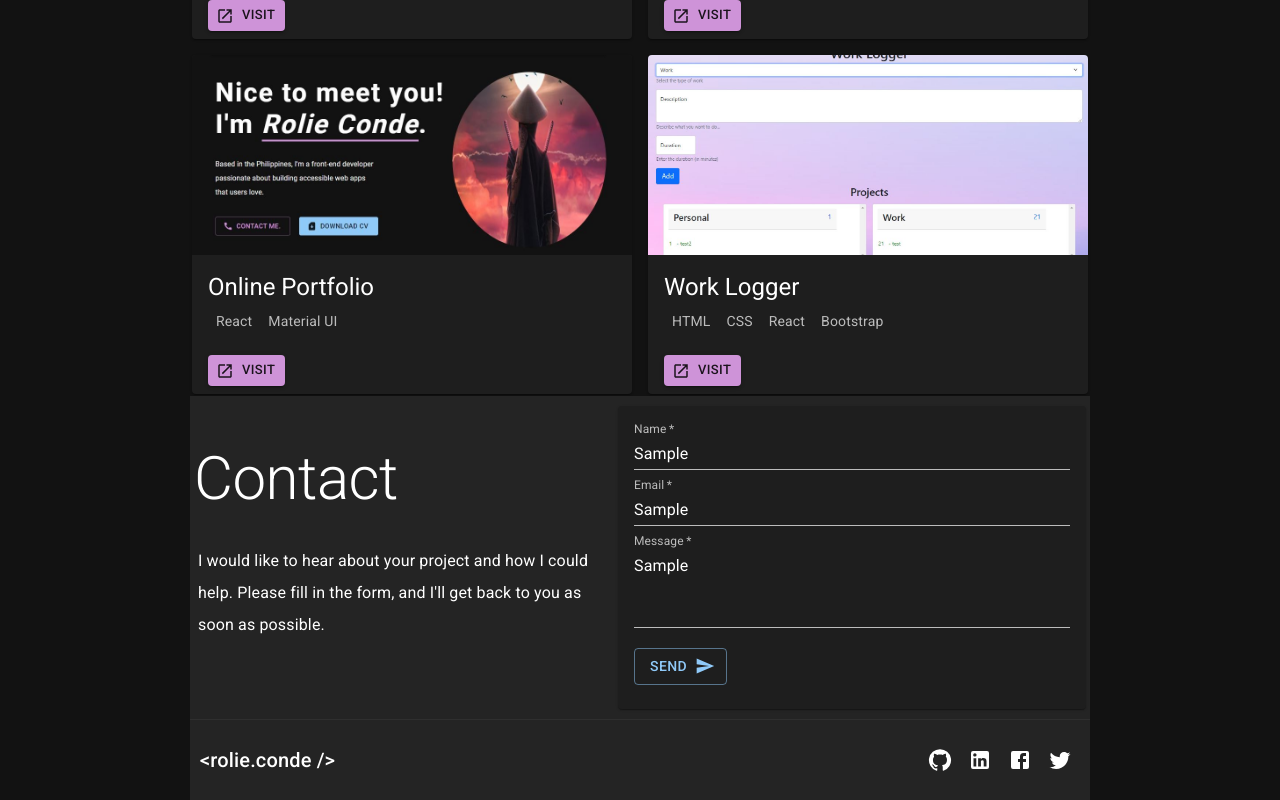
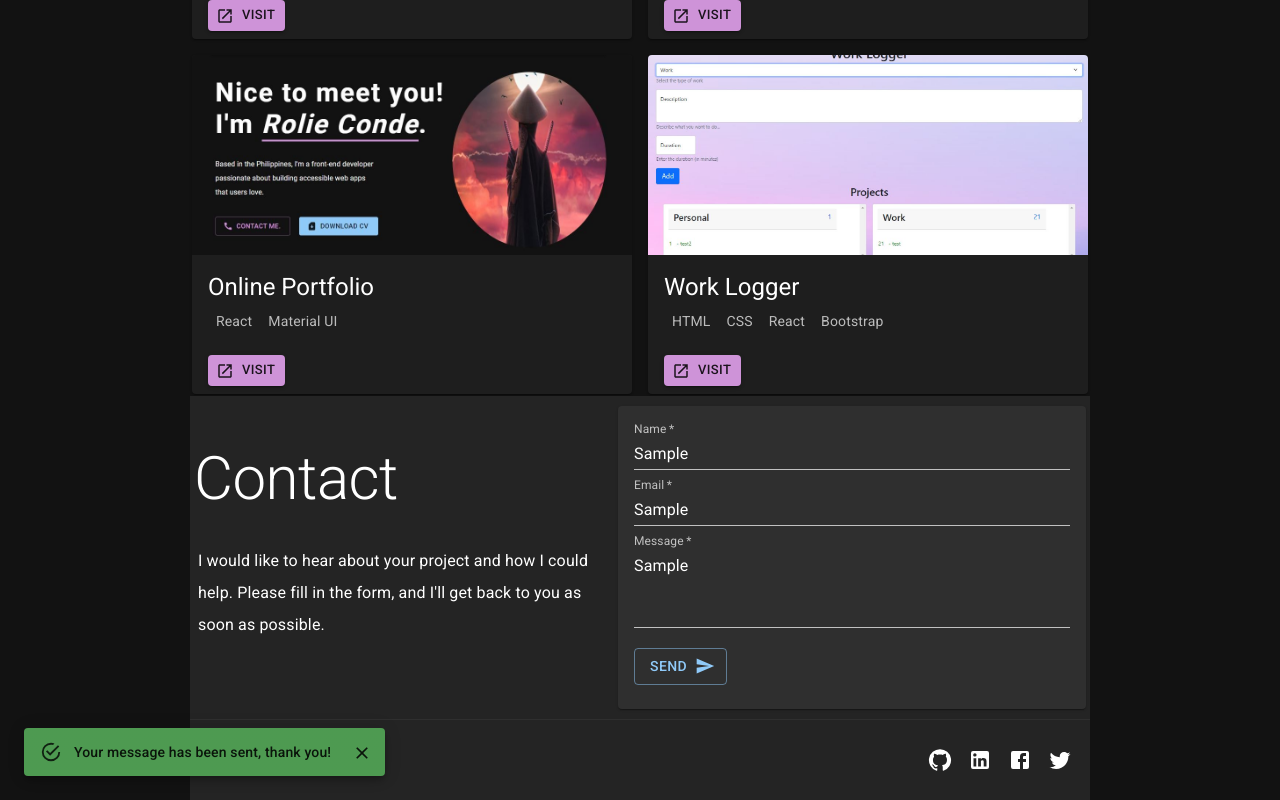
Before and after one commit to agentxyz999/portfolio-mui, a React (Create React App) app: page / in a window 1280 px wide. Both pictures are taken after typing "Sample", "Sample", "Sample" into the empty fields and a click on the button "SEND". Shown: the part 1250-2050 px from the top of the page. Built offline with nearby package versions, Linux system fonts and the light colour scheme.

Commit message:
activate the links to projects

```diff
--- a/src/components/Contact.jsx
+++ b/src/components/Contact.jsx
@@ -1,4 +1,7 @@
-import React from "react";
+import React, { useState } from "react";
+import Snackbar from "@mui/material/Snackbar";
+import MuiAlert from "@mui/material/Alert";
+
 import {
   Box,
   Button,
@@ -11,9 +14,23 @@ import {
 import SendIcon from "@mui/icons-material/Send";
 
 const Contact = () => {
+  // This methods will handle the alert dialog when someone submitted the form
+  const Alert = React.forwardRef(function Alert(props, ref) {
+    return <MuiAlert elevation={6} ref={ref} variant="filled" {...props} />;
+  });
+  const [openAlert, setOpenAlert] = useState(false);
+  const handleClick = () => {
+    setOpenAlert(true);
+  };
+  const handleClose = (event, reason) => {
+    if (reason === "clickaway") {
+      return;
+    }
+    setOpenAlert(false);
+  };
   const handleSubmit = (e) => {
     e.preventDefault();
-    alert("Submitted");
+    handleClick();
   };
   return (
     <Box
@@ -42,7 +59,11 @@ const Contact = () => {
         </Typography>
       </Box>
       {/* Form */}
-      <Card>
+      <Card
+        sx={{
+          backgroundColor: "inherit",
+        }}
+      >
         <CardContent>
           <form onSubmit={handleSubmit}>
             <Grid container spacing={1}>
@@ -89,6 +110,11 @@ const Contact = () => {
           </form>
         </CardContent>
       </Card>
+      <Snackbar open={openAlert} autoHideDuration={5000} onClose={handleClose}>
+        <Alert onClose={handleClose} severity="success" sx={{ width: "100%" }}>
+          Your message has been sent, thank you!
+        </Alert>
+      </Snackbar>
     </Box>
   );
 };
--- a/src/components/Projects.jsx
+++ b/src/components/Projects.jsx
@@ -25,6 +25,7 @@ const Projects = ({ scrollToSection, contact }) => {
       description: "Weather App screenshot",
       img: weather,
       tools: ["React", "CSS", "Axios", "API"],
+      url: "https://rconde-weather-app.netlify.app/",
     },
     {
       id: 2,
@@ -32,6 +33,7 @@ const Projects = ({ scrollToSection, contact }) => {
       description: "Expense Tracker screenshot",
       img: expense,
       tools: ["React", "CSS", "Bootstrap", "ChartsJS"],
+      url: "https://rconde-expense-tracker-app.netlify.app/",
     },
     {
       id: 3,
@@ -39,6 +41,7 @@ const Projects = ({ scrollToSection, contact }) => {
       description: "Online Portfolio screenshot",
       img: portfolio,
       tools: ["React", "Material UI"],
+      url: "https://rconde-portfolio.netlify.app/",
     },
     {
       id: 4,
@@ -46,6 +49,7 @@ const Projects = ({ scrollToSection, contact }) => {
       description: "Work Logger screenshot",
       img: logger,
       tools: ["HTML", "CSS", "React", "Bootstrap"],
+      url: "https://rconde-logger-app.netlify.app/",
     },
   ];
   return (
@@ -111,6 +115,9 @@ const Projects = ({ scrollToSection, contact }) => {
                   variant="contained"
                   startIcon={<LaunchIcon />}
                   sx={{ mx: 1 }}
+                  onClick={() => {
+                    window.open(project?.url);
+                  }}
                 >
                   Visit
                 </Button>
```
